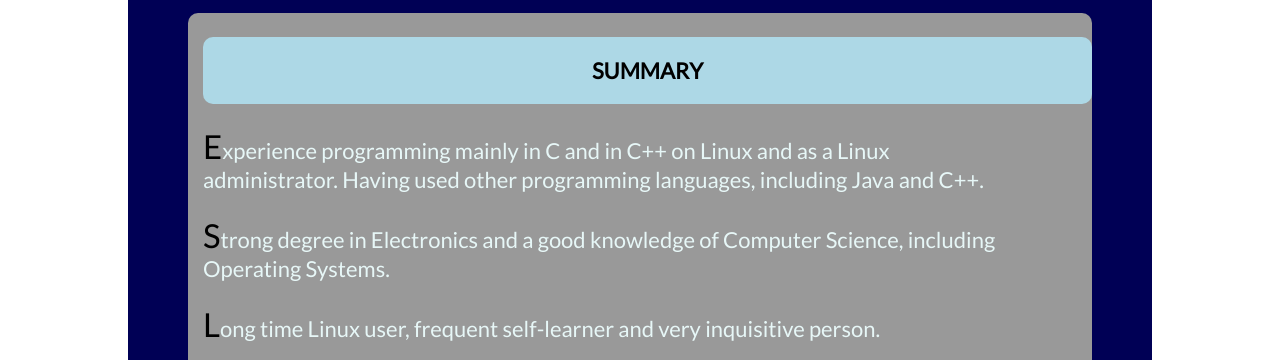
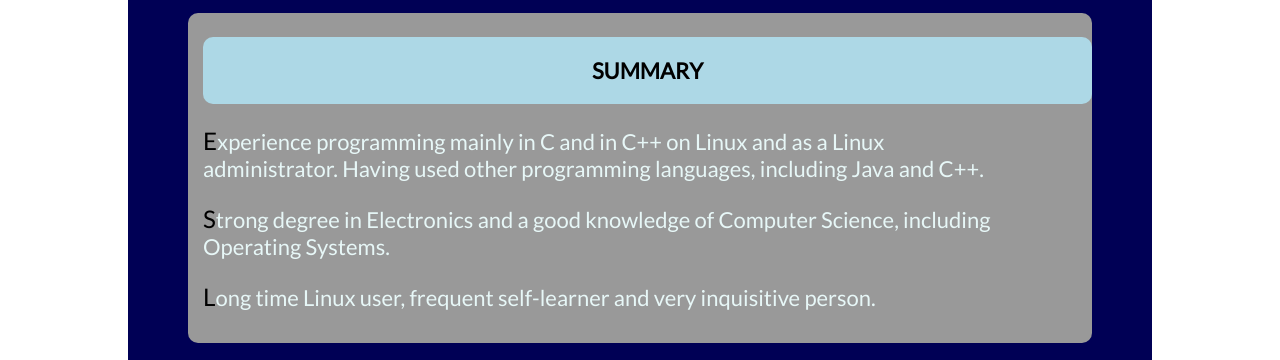
Before and after one commit to josealonso/KC-Modulo-de-SEO, a website: page index.html in a window 1280 px wide. Shown: the part 906-1266 px from the top of the page. Drawn offline with Linux system fonts and the light colour scheme; a web font is replaced by a local one.

Commit message:
Disminuimos el tamaño de las primeras letras de los párrafos del 'Resumen', para asegurarnos de que el texto asociado a la etiqueta 'h1' es el de mayor tamaño.

```diff
--- a/styles/style.css
+++ b/styles/style.css
@@ -214,7 +214,7 @@ header > .title-img {
 }
 
 #summary p::first-letter {
-	font-size: 150%;
+	font-size: 110%;
 	color: black;
 }
 
```
